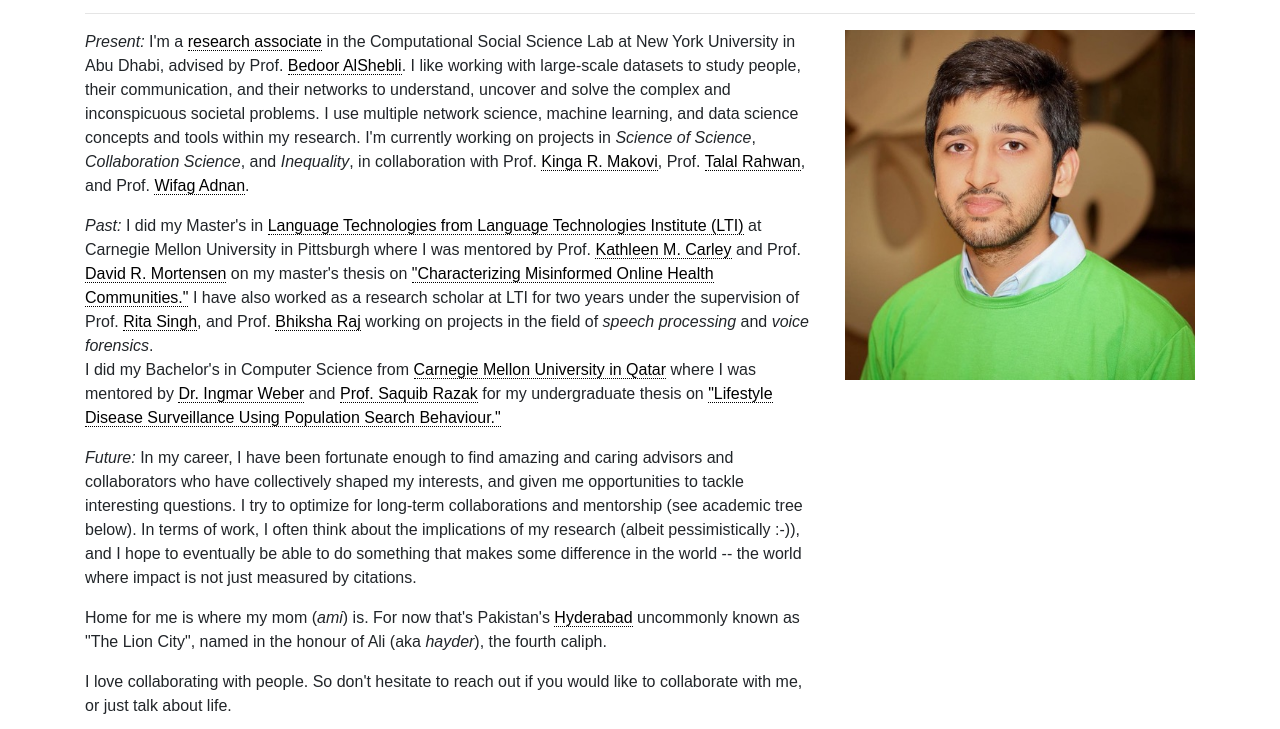
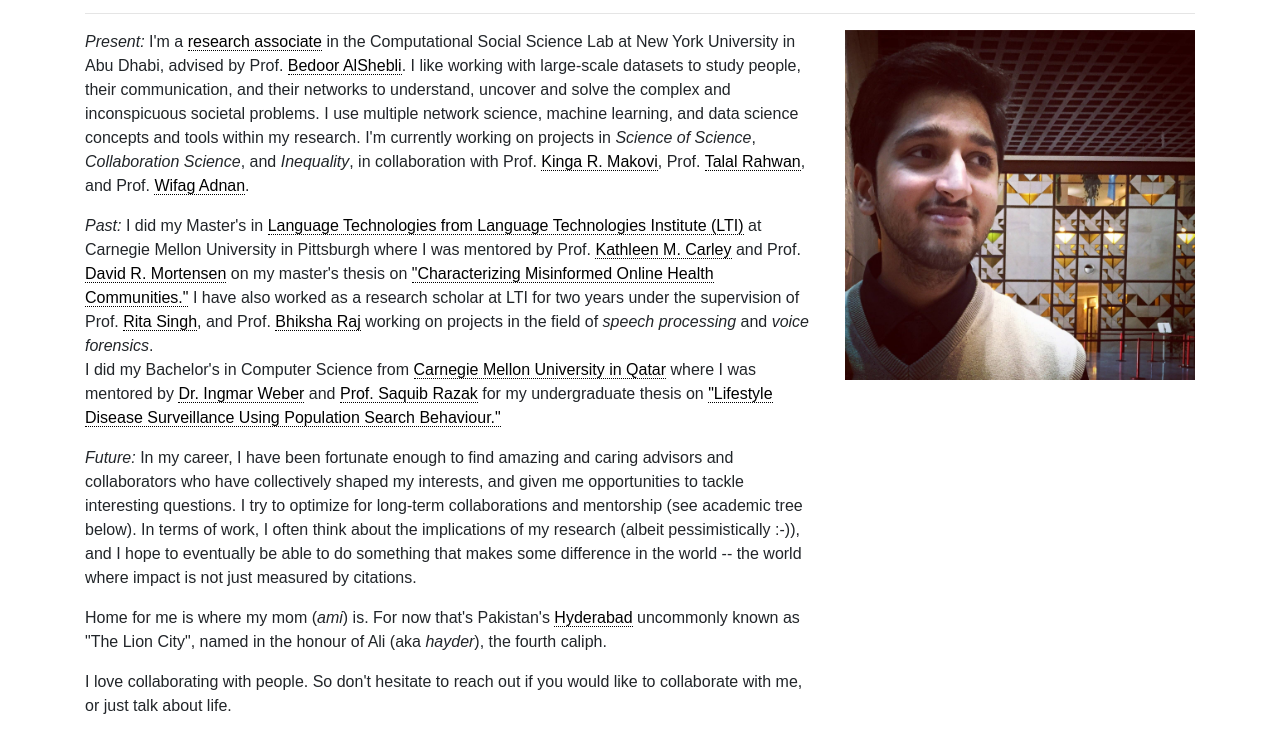
Before and after one commit to samemon/samemon.github.io, a plain HTML site: page index.html in a window 1280 px wide. Shown: the part 71-800 px from the top of the page. Drawn offline with nearby package versions, Linux system fonts and the light colour scheme; some icons are missing.

Commit message:
Added new portrait

```diff
--- a/index.html
+++ b/index.html
@@ -320,7 +320,7 @@
 
             </div>
             <div class="col-lg-4 col-md-4">
-                <img src="/image/shahan_portrait.jpg" class="portrait" alt="a portrait of shahan ali memon">
+                <img src="/image/shahan_portrait2.jpg" class="portrait" alt="a portrait of shahan ali memon">
             </div>
         </div>
 
```
Also changed, not shown: image/shahan_portrait2.jpg (added), 2 other files.
